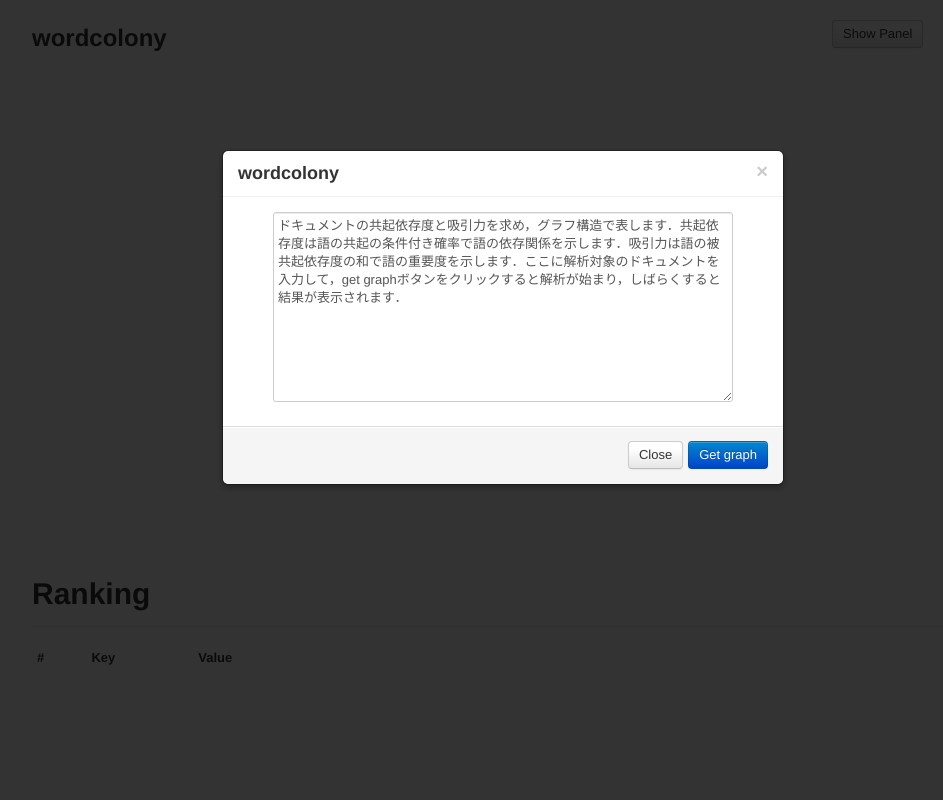
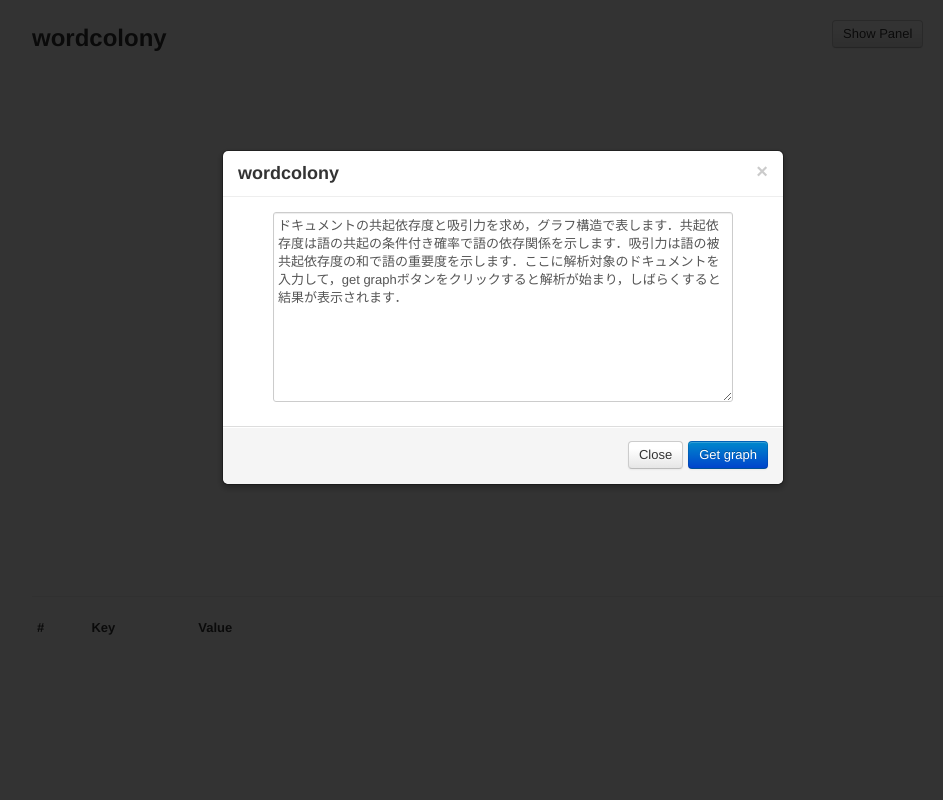
Before and after one commit to satomacoto/wordcolony, a Flask app: page / in a window 1280 px wide. Shown: the whole page, without its empty margins (138-1081 px from the left). Run offline with Flask 2, Linux system fonts and the light colour scheme; lists and menus that the app fills with data are empty; some libraries are stand-ins or nearby versions.

Commit message:
modified d3js.html

```diff
--- a/templates/d3js.html
+++ b/templates/d3js.html
@@ -16,7 +16,7 @@
 
   <body>
     <div class="container">
-
+      <section>
       <div class="row">
         <div class="span4"><h2>wordcolony</h2></div>
         <div class="span2 offset6"><a class="btn" data-toggle="modal" href="#myModal">Show Panel</a></div>
@@ -41,10 +41,12 @@
           <a href="#" class="btn" data-dismiss="modal">Close</a>
         </div>
       </div>
+      </section>
+
 
       <!-- table -->
       <section>
-      <div class="page-header"><h1>Ranking</h1></div>
+      <div class="page-header"></div>
       <div class="row">
         <div class="span4">
           <table id="myTable" class="table table-striped table-condensed">
```
